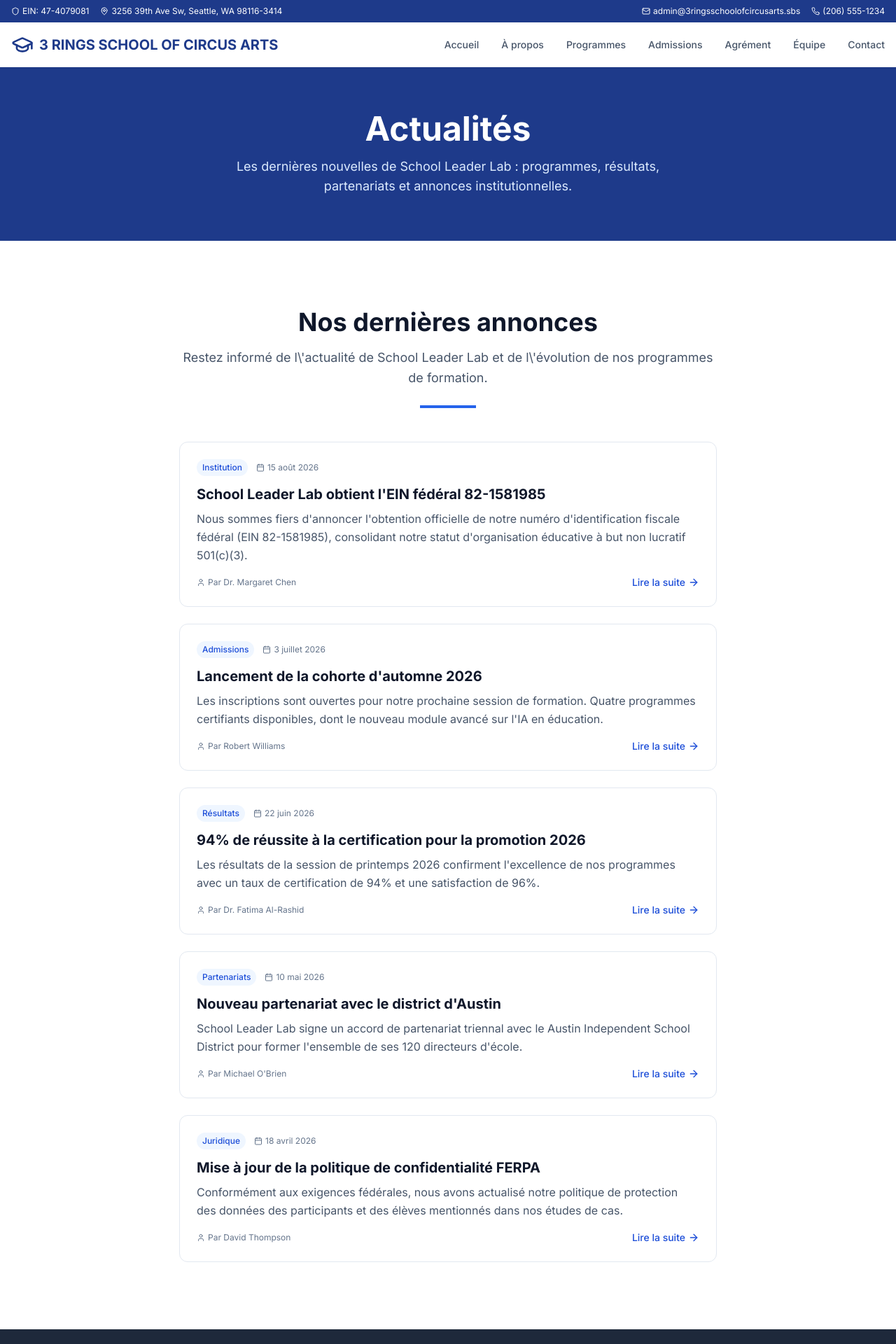
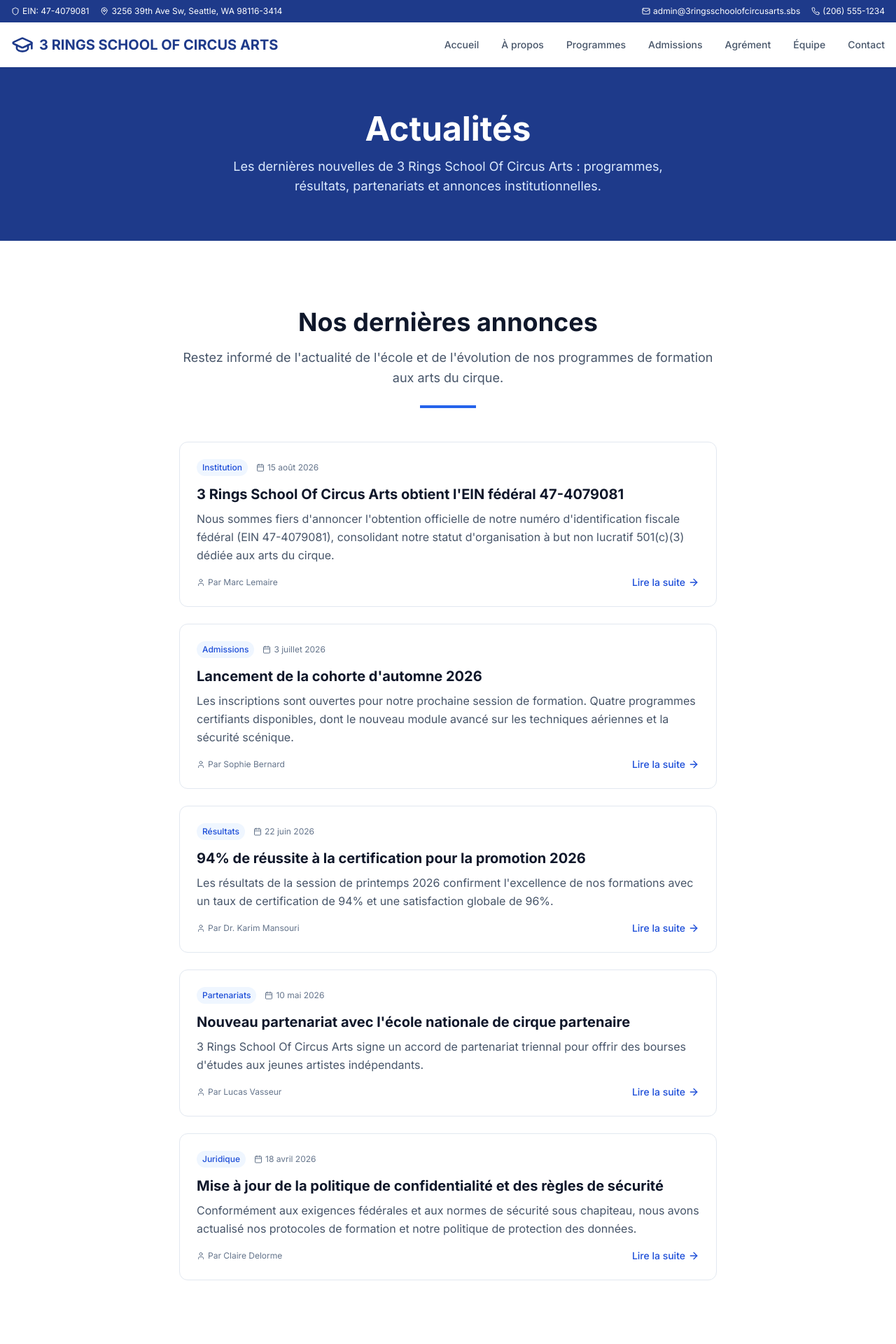
Before and after one commit to irmafiguero199/3ringsschoolofcircusarts.sbs, a React (Vite) app in the folder school-leader-lab/: page /news in a window 1280 px wide. Shown: the top 1920 px of the page at 70% size. Built offline with nearby package versions, Linux system fonts and the light colour scheme.

Commit message:
Modify News component for 3 Rings School Of Circus Arts
Updated news items and metadata for 3 Rings School Of Circus Arts.

```diff
--- a/school-leader-lab/src/pages/News.jsx
+++ b/school-leader-lab/src/pages/News.jsx
@@ -3,29 +3,29 @@ import SectionHeader from '../components/SectionHeader.jsx'
 import { Calendar, ArrowRight, User } from 'lucide-react'
 
 const newsItems = [
-  { date: '15 août 2026', title: 'School Leader Lab obtient l\'EIN fédéral 82-1581985', excerpt: 'Nous sommes fiers d\'annoncer l\'obtention officielle de notre numéro d\'identification fiscale fédéral (EIN 82-1581985), consolidant notre statut d\'organisation éducative à but non lucratif 501(c)(3).', author: 'Dr. Margaret Chen', category: 'Institution' },
-  { date: '3 juillet 2026', title: 'Lancement de la cohorte d\'automne 2026', excerpt: 'Les inscriptions sont ouvertes pour notre prochaine session de formation. Quatre programmes certifiants disponibles, dont le nouveau module avancé sur l\'IA en éducation.', author: 'Robert Williams', category: 'Admissions' },
-  { date: '22 juin 2026', title: '94% de réussite à la certification pour la promotion 2026', excerpt: 'Les résultats de la session de printemps 2026 confirment l\'excellence de nos programmes avec un taux de certification de 94% et une satisfaction de 96%.', author: 'Dr. Fatima Al-Rashid', category: 'Résultats' },
-  { date: '10 mai 2026', title: 'Nouveau partenariat avec le district d\'Austin', excerpt: 'School Leader Lab signe un accord de partenariat triennal avec le Austin Independent School District pour former l\'ensemble de ses 120 directeurs d\'école.', author: 'Michael O\'Brien', category: 'Partenariats' },
-  { date: '18 avril 2026', title: 'Mise à jour de la politique de confidentialité FERPA', excerpt: 'Conformément aux exigences fédérales, nous avons actualisé notre politique de protection des données des participants et des élèves mentionnés dans nos études de cas.', author: 'David Thompson', category: 'Juridique' },
+  { date: '15 août 2026', title: '3 Rings School Of Circus Arts obtient l\'EIN fédéral 47-4079081', excerpt: 'Nous sommes fiers d\'annoncer l\'obtention officielle de notre numéro d\'identification fiscale fédéral (EIN 47-4079081), consolidant notre statut d\'organisation à but non lucratif 501(c)(3) dédiée aux arts du cirque.', author: 'Marc Lemaire', category: 'Institution' },
+  { date: '3 juillet 2026', title: 'Lancement de la cohorte d\'automne 2026', excerpt: 'Les inscriptions sont ouvertes pour notre prochaine session de formation. Quatre programmes certifiants disponibles, dont le nouveau module avancé sur les techniques aériennes et la sécurité scénique.', author: 'Sophie Bernard', category: 'Admissions' },
+  { date: '22 juin 2026', title: '94% de réussite à la certification pour la promotion 2026', excerpt: 'Les résultats de la session de printemps 2026 confirment l\'excellence de nos formations avec un taux de certification de 94% et une satisfaction globale de 96%.', author: 'Dr. Karim Mansouri', category: 'Résultats' },
+  { date: '10 mai 2026', title: 'Nouveau partenariat avec l\'école nationale de cirque partenaire', excerpt: '3 Rings School Of Circus Arts signe un accord de partenariat triennal pour offrir des bourses d\'études aux jeunes artistes indépendants.', author: 'Lucas Vasseur', category: 'Partenariats' },
+  { date: '18 avril 2026', title: 'Mise à jour de la politique de confidentialité et des règles de sécurité', excerpt: 'Conformément aux exigences fédérales et aux normes de sécurité sous chapiteau, nous avons actualisé nos protocoles de formation et notre politique de protection des données.', author: 'Claire Delorme', category: 'Juridique' },
 ]
 
 function News() {
   return (
     <>
       <Helmet>
-        <title>Actualités — School Leader Lab</title>
-        <meta name="description" content="Actualités et annonces de School Leader Lab. EIN 82-1581985. Programmes, résultats, partenariats et vie institutionnelle." />
+        <title>Actualités — 3 Rings School Of Circus Arts</title>
+        <meta name="description" content="Actualités et annonces de 3 Rings School Of Circus Arts. EIN 47-4079081. Programmes, résultats, partenariats et vie institutionnelle." />
       </Helmet>
       <div className="bg-primary-900 text-white py-16">
         <div className="container-main px-4 text-center">
           <h1 className="text-4xl md:text-5xl font-bold mb-4">Actualités</h1>
-          <p className="text-primary-100 text-lg max-w-2xl mx-auto">Les dernières nouvelles de School Leader Lab : programmes, résultats, partenariats et annonces institutionnelles.</p>
+          <p className="text-primary-100 text-lg max-w-2xl mx-auto">Les dernières nouvelles de 3 Rings School Of Circus Arts : programmes, résultats, partenariats et annonces institutionnelles.</p>
         </div>
       </div>
       <section className="section-padding bg-white">
         <div className="container-main">
-          <SectionHeader title="Nos dernières annonces" subtitle="Restez informé de l\'actualité de School Leader Lab et de l\'évolution de nos programmes de formation." />
+          <SectionHeader title="Nos dernières annonces" subtitle="Restez informé de l'actualité de l'école et de l'évolution de nos programmes de formation aux arts du cirque." />
           <div className="max-w-3xl mx-auto space-y-6">
             {newsItems.map((news, i) => (
               <article key={i} className="bg-white p-6 rounded-xl border border-slate-200 hover:shadow-md transition-shadow">
```
